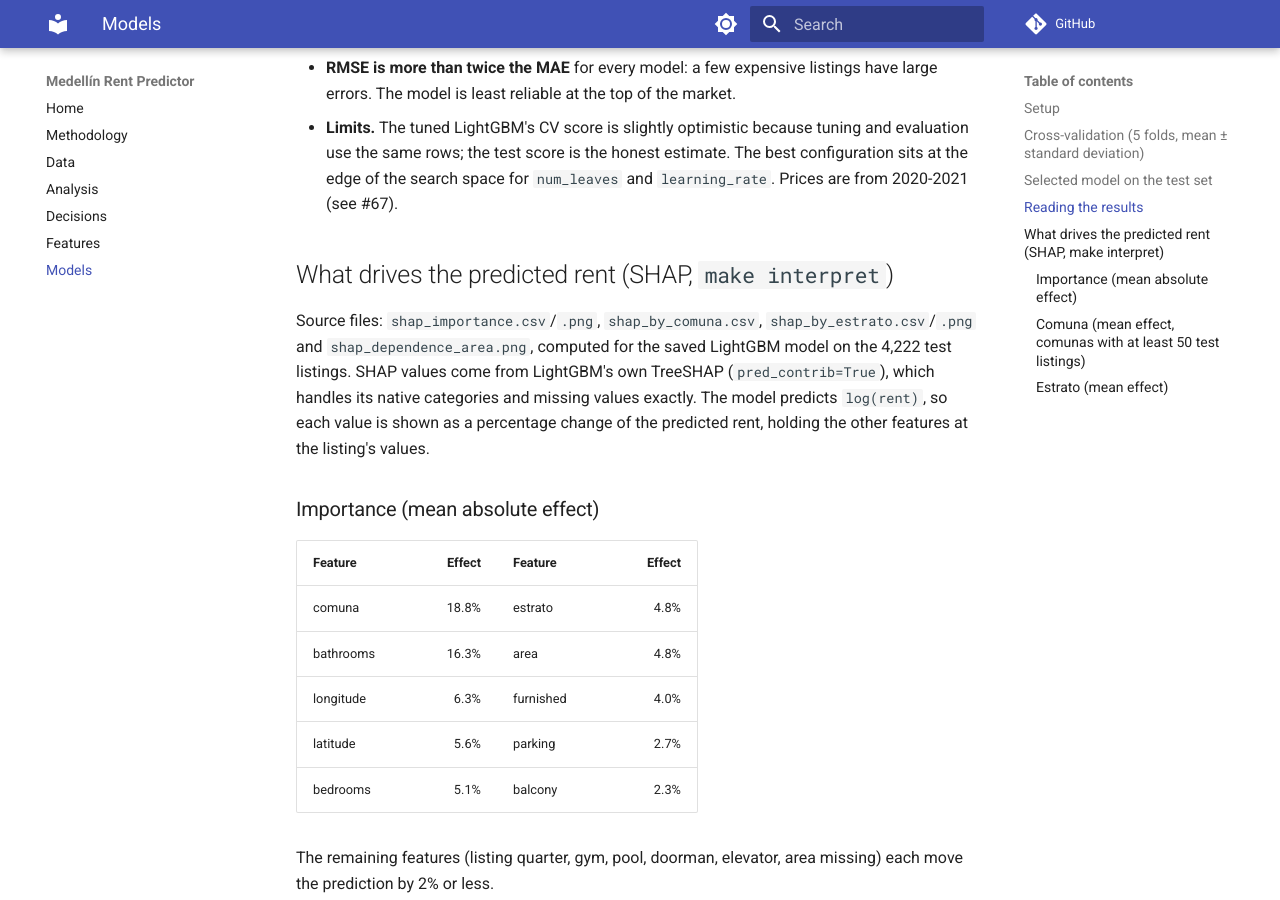
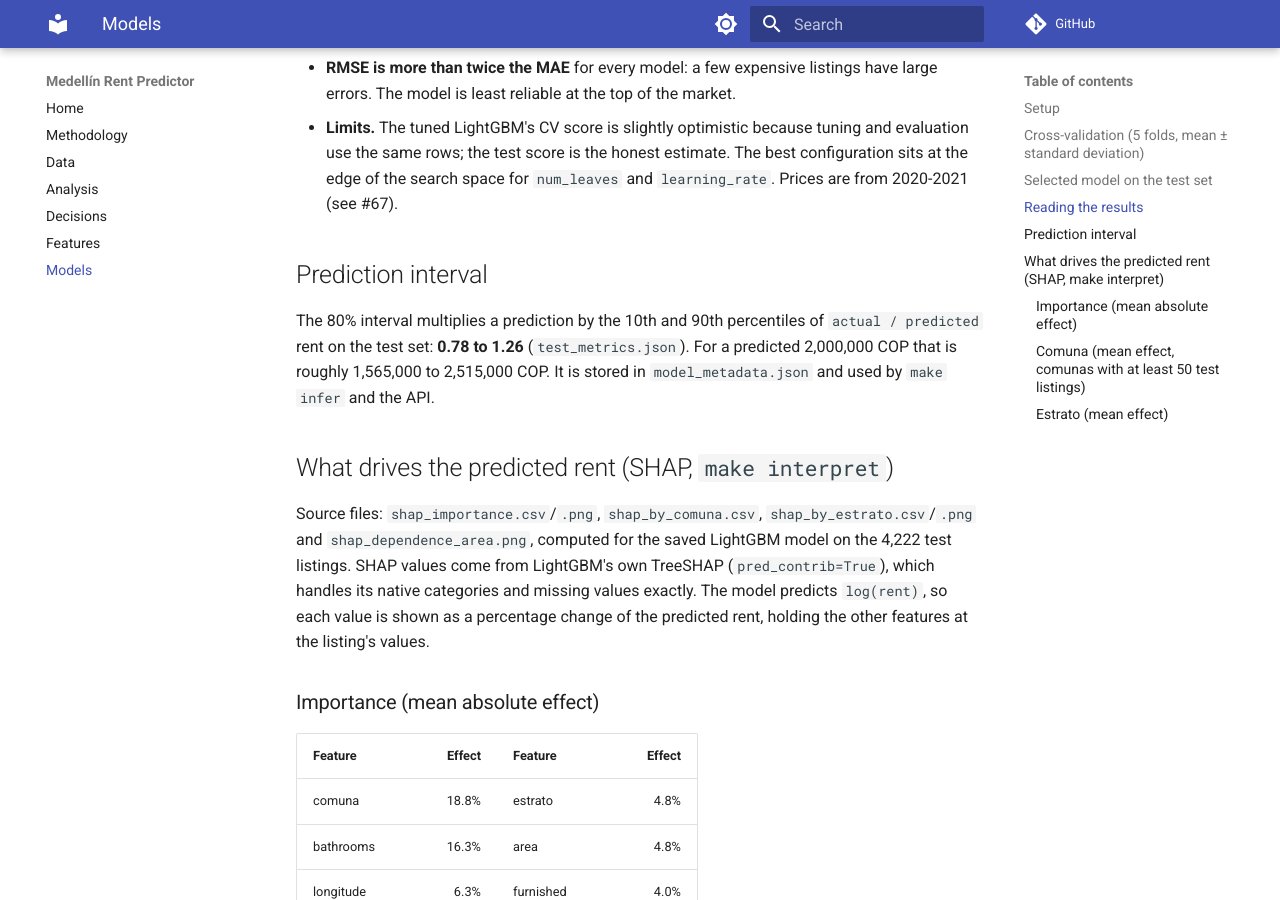
Before and after one commit to RafaGM1108/medellin-rent-predictor, an MkDocs documentation site: the page built from docs/models.md, in a window 1280 px wide and 900 px high, scrolled down 1325 px. Built offline with MkDocs 1.6.1 and Material for MkDocs 9.7.7, drawn with Linux system fonts in a browser that asks for light colours; comment, search, counter and statistics services are not loaded.

Commit message:
docs: document make infer, the interval and mark Phase 5 done
Refs #32

```diff
--- a/docs/models.md
+++ b/docs/models.md
@@ -45,6 +45,13 @@ subsample 1.0, colsample_bytree 0.8, reg_lambda 0), 4,222 held-out listings:
   evaluation use the same rows; the test score is the honest estimate. The best
   configuration sits at the edge of the search space for `num_leaves` and `learning_rate`.
   Prices are from 2020-2021 (see #67).
+
+## Prediction interval
+
+The 80% interval multiplies a prediction by the 10th and 90th percentiles of
+`actual / predicted` rent on the test set: **0.78 to 1.26** (`test_metrics.json`). For a
+predicted 2,000,000 COP that is roughly 1,565,000 to 2,515,000 COP. It is stored in
+`model_metadata.json` and used by `make infer` and the API.
 
 ## What drives the predicted rent (SHAP, `make interpret`)
 
```
Also changed, not shown: CHANGELOG.md (+1 -0 lines), README.md (+4 -3 lines).
